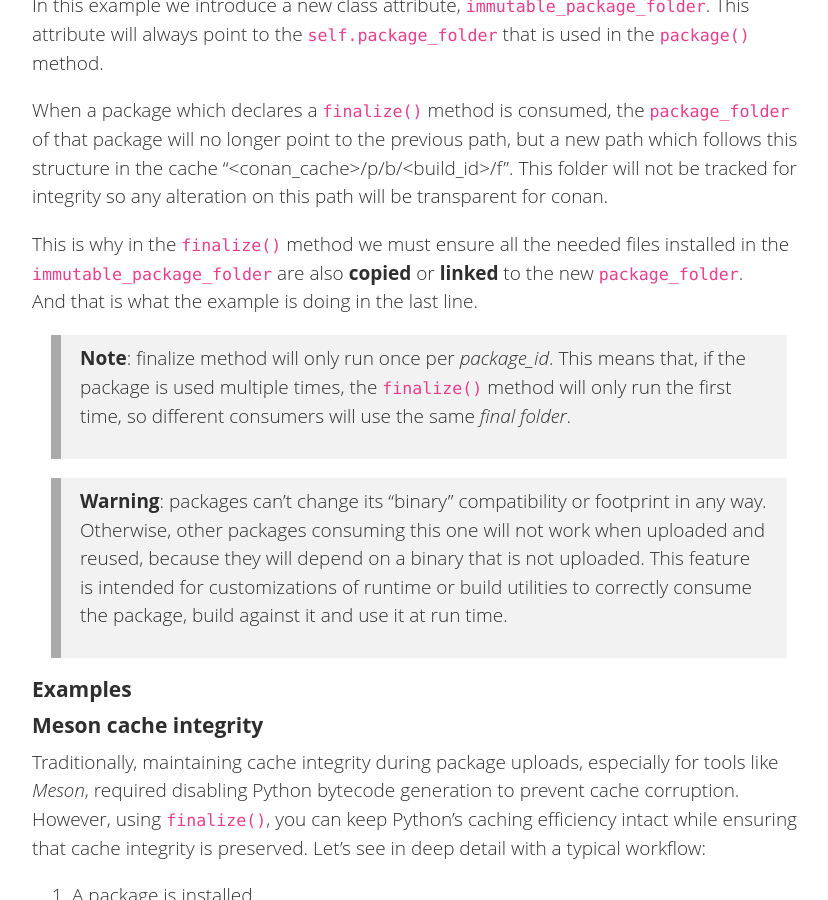
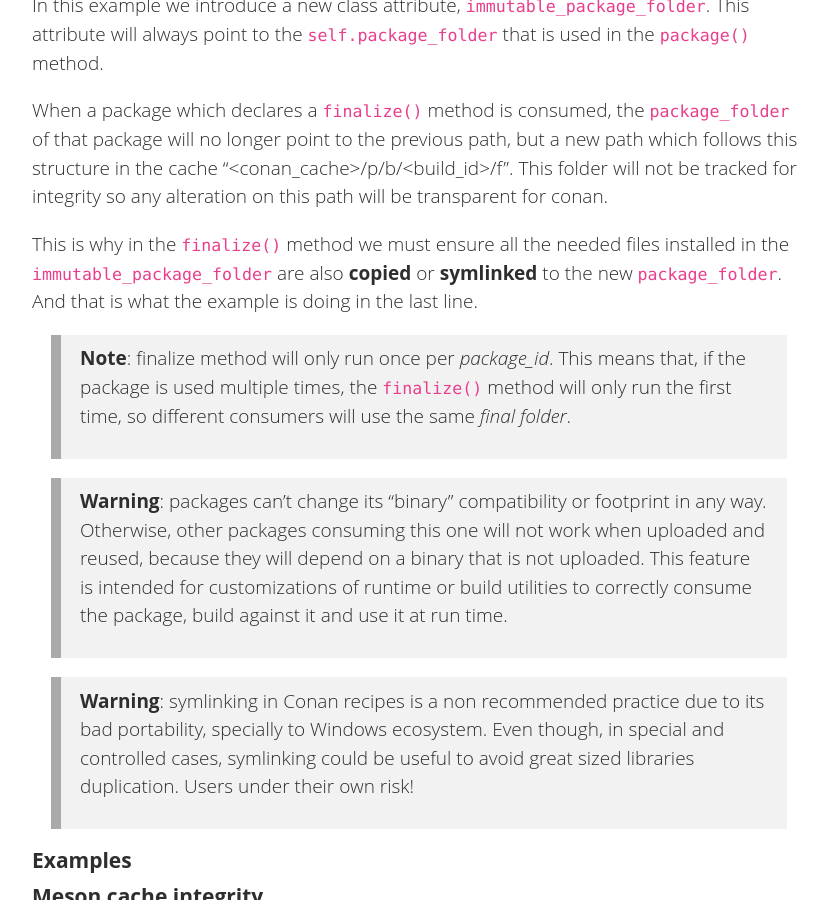
Before and after one commit to conan-io/conan-io.github.io, a Jekyll site: the page built from _posts/2024-09-03-New-finalize-method.markdown, in a window 1280 px wide and 900 px high, scrolled down 1412 px. Shown: the whole window, without its empty margins (20-848 px from the left). Built offline with Jekyll 4.4.1, drawn with Linux system fonts in a browser that asks for light colours; comment, search, counter and statistics services are not loaded; some of the changed text lies outside the part shown.

Commit message:
Added more commets

````diff
--- a/_posts/2024-09-03-New-finalize-method.markdown
+++ b/_posts/2024-09-03-New-finalize-method.markdown
@@ -56,13 +56,16 @@ a new path which follows this structure in the cache
 integrity so any alteration on this path will be transparent for conan.
 
 This is why in the ``finalize()`` method we must ensure all the needed files
-installed in the ``immutable_package_folder`` are also **copied** or **linked**
+installed in the ``immutable_package_folder`` are also **copied** or **symlinked**
 to the new ``package_folder``.
 And that is what the example is doing in the last line.
 
 > **Note**: finalize method will only run once per *package\_id*. This means that, if the package is used multiple times, the ``finalize()`` method will only run the first time, so different consumers will use the same *final folder*.
 
 > **Warning**: packages can’t change its "binary" compatibility or footprint in any way. Otherwise, other packages consuming this one will not work when uploaded and reused, because they will depend on a binary that is not uploaded. This feature is intended for customizations of runtime or build utilities to correctly consume the package, build against it and use it at run time.
+
+> **Warning**: symlinking in Conan recipes is a non recommended practice due to its bad portability, specially to Windows ecosystem.
+Even though, in special and controlled cases, symlinking could be useful to avoid great sized libraries duplication. Users under their own risk!
 
 ### Examples
 
@@ -121,6 +124,9 @@ def finalize(self):
 ```
 
 As explained above, in the context of the ``finalize()`` method until the consumer, ``self.package_folder`` will now aim to the *final folder*.
+
+This way, making use of this new method, we can completely isolate *Meson*
+application, being sure now that the cache integrity will be kept intact.
 
 #### Custom configuration files within package scope
 
````
Also changed, not shown: other parts of _posts/2024-09-03-New-finalize-method.markdown (+1 -1 lines).
